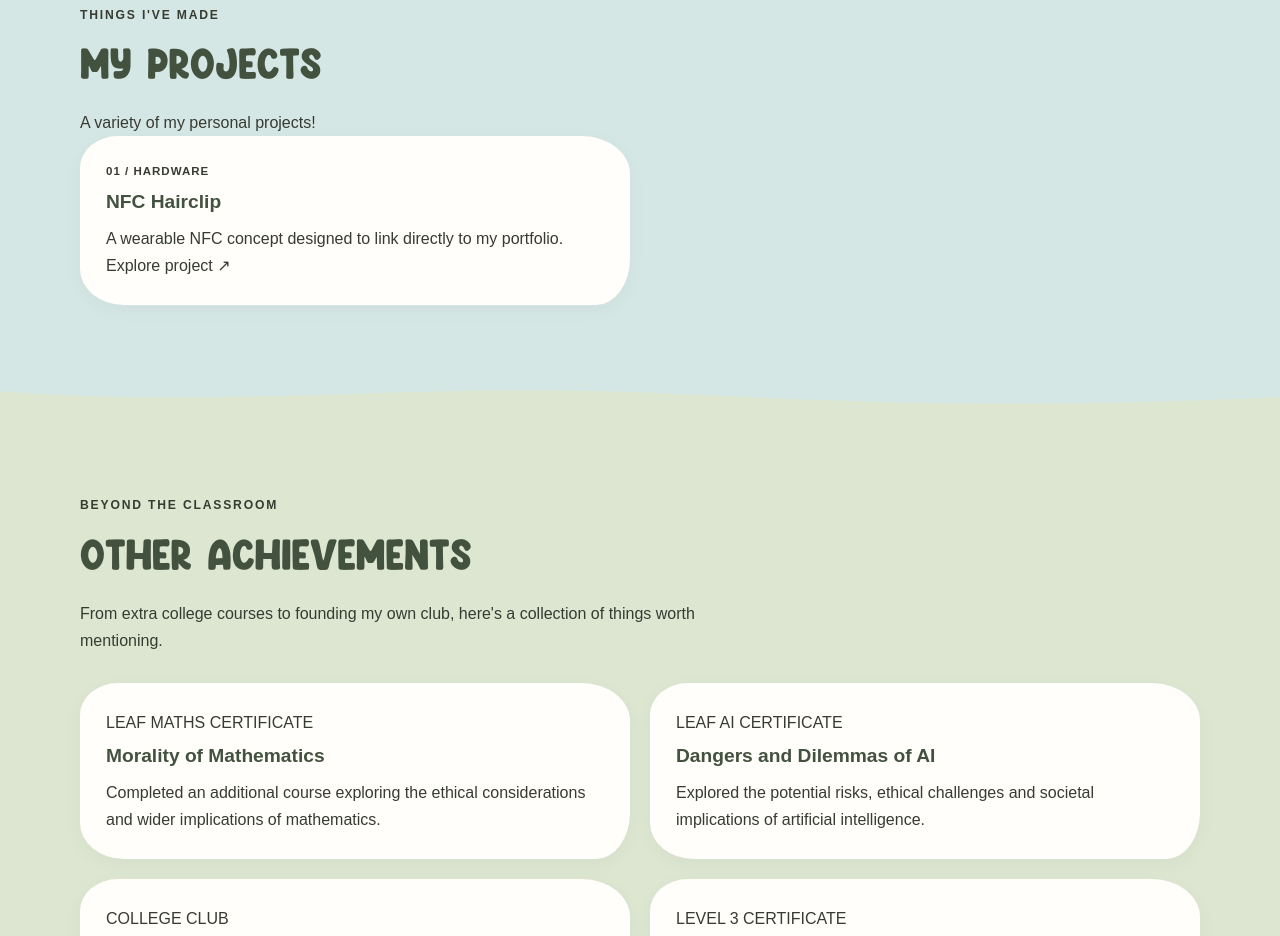
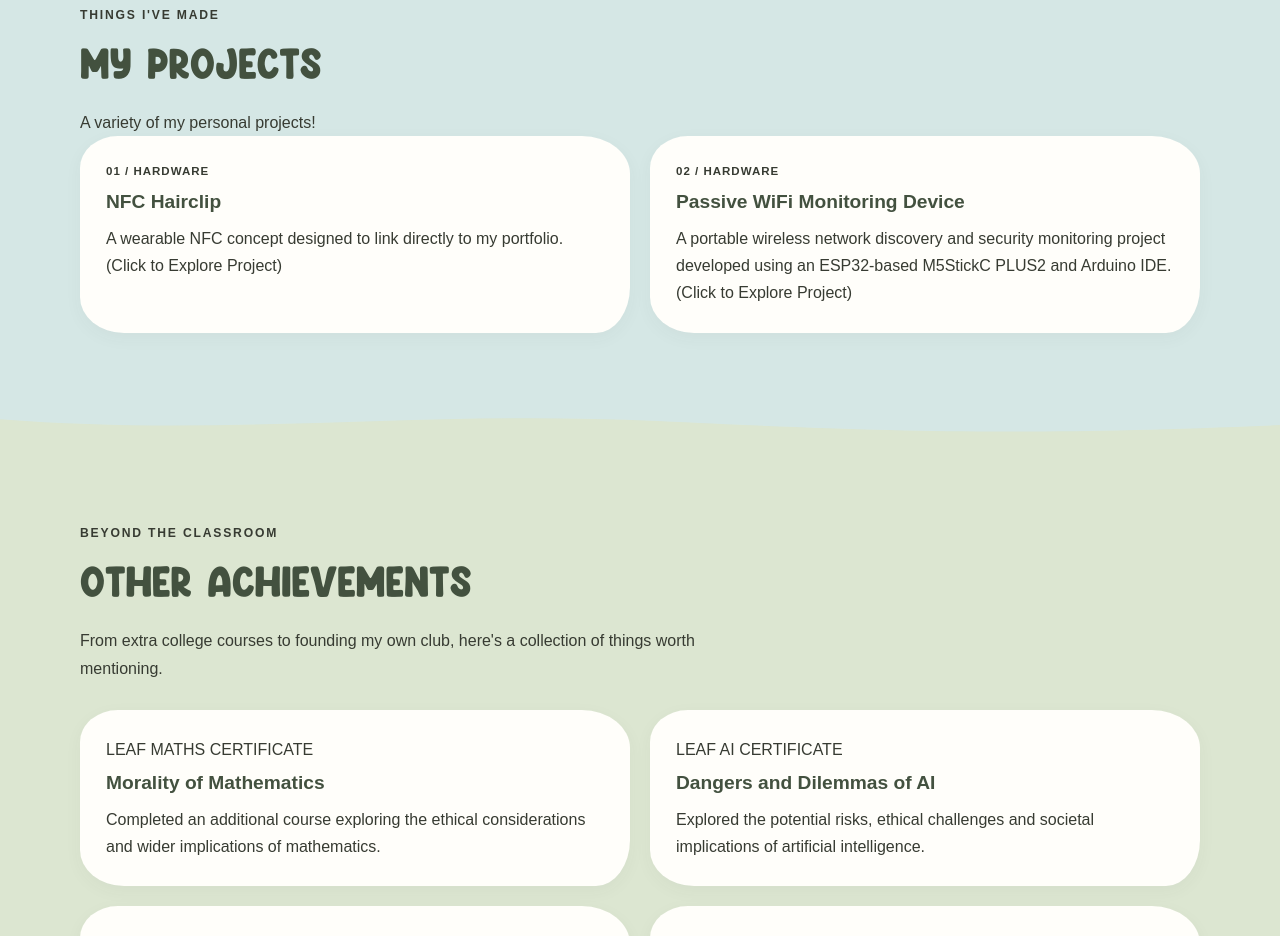
Before and after one commit to LilySky22/LilyPortfolio, a plain HTML site: page index.html in a window 1280 px wide. Shown: the part 2580-3516 px from the top of the page. Drawn offline with Linux system fonts and the light colour scheme.

Commit message:
Refactor index.html for improved structure and content

```diff
--- a/index.html
+++ b/index.html
@@ -309,7 +309,21 @@
                         to my portfolio.
                     </p>
                     <span class="project-link">
-                        Explore project ↗
+                        (Click to Explore Project)
+                    </span>
+                </a>
+
+                <a class="content-card project-card"
+                   href="passive-wifi-monitoring.html">
+                    <p class="project-number">02 / HARDWARE</p>
+                    <h3>Passive WiFi Monitoring Device</h3>
+                    <p>
+                        A portable wireless network discovery and security
+                        monitoring project developed using an ESP32-based M5StickC
+                        PLUS2 and Arduino IDE.
+                    </p>
+                    <span class="project-link">
+                        (Click to Explore Project)
                     </span>
                 </a>
 
```
